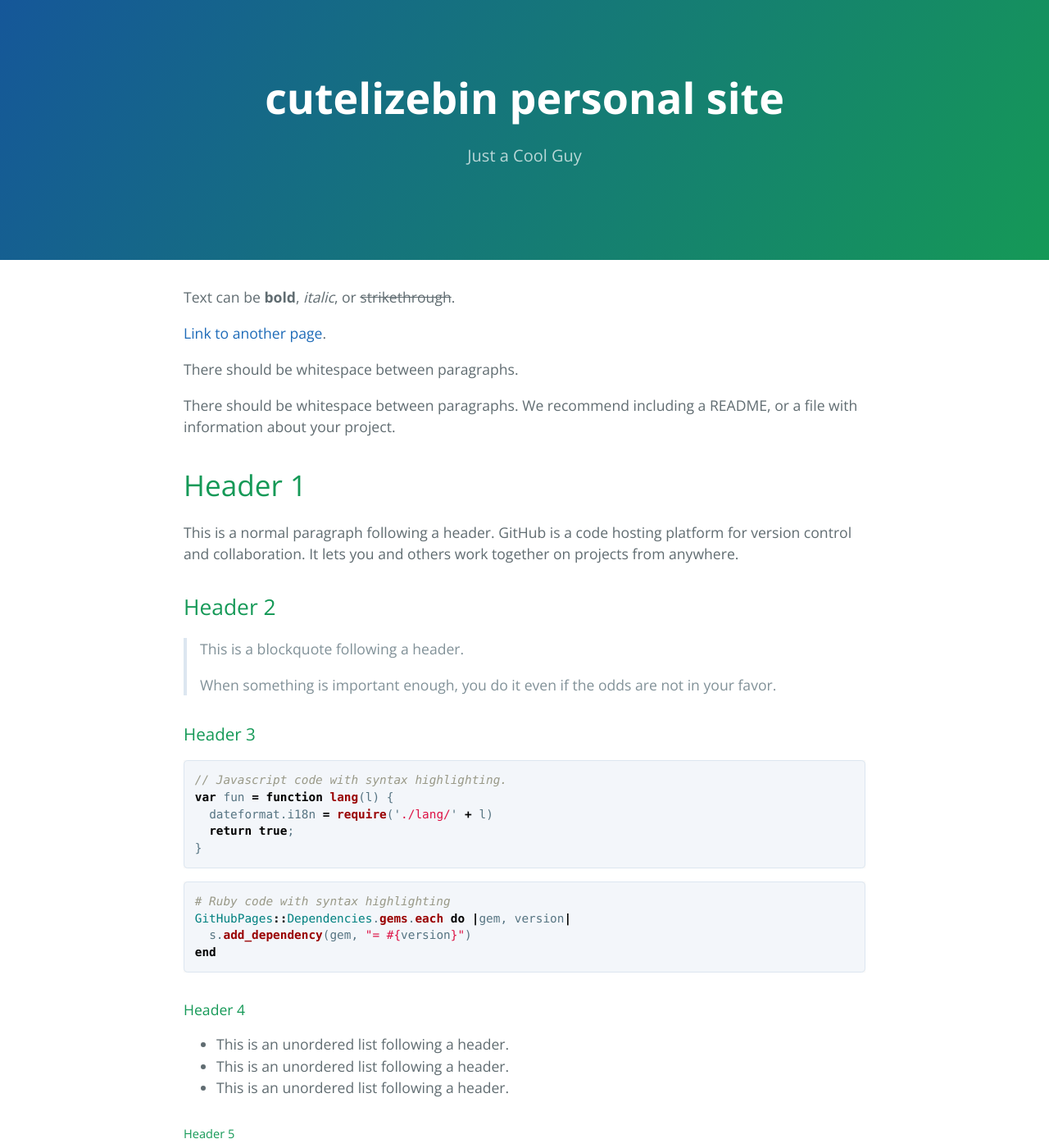
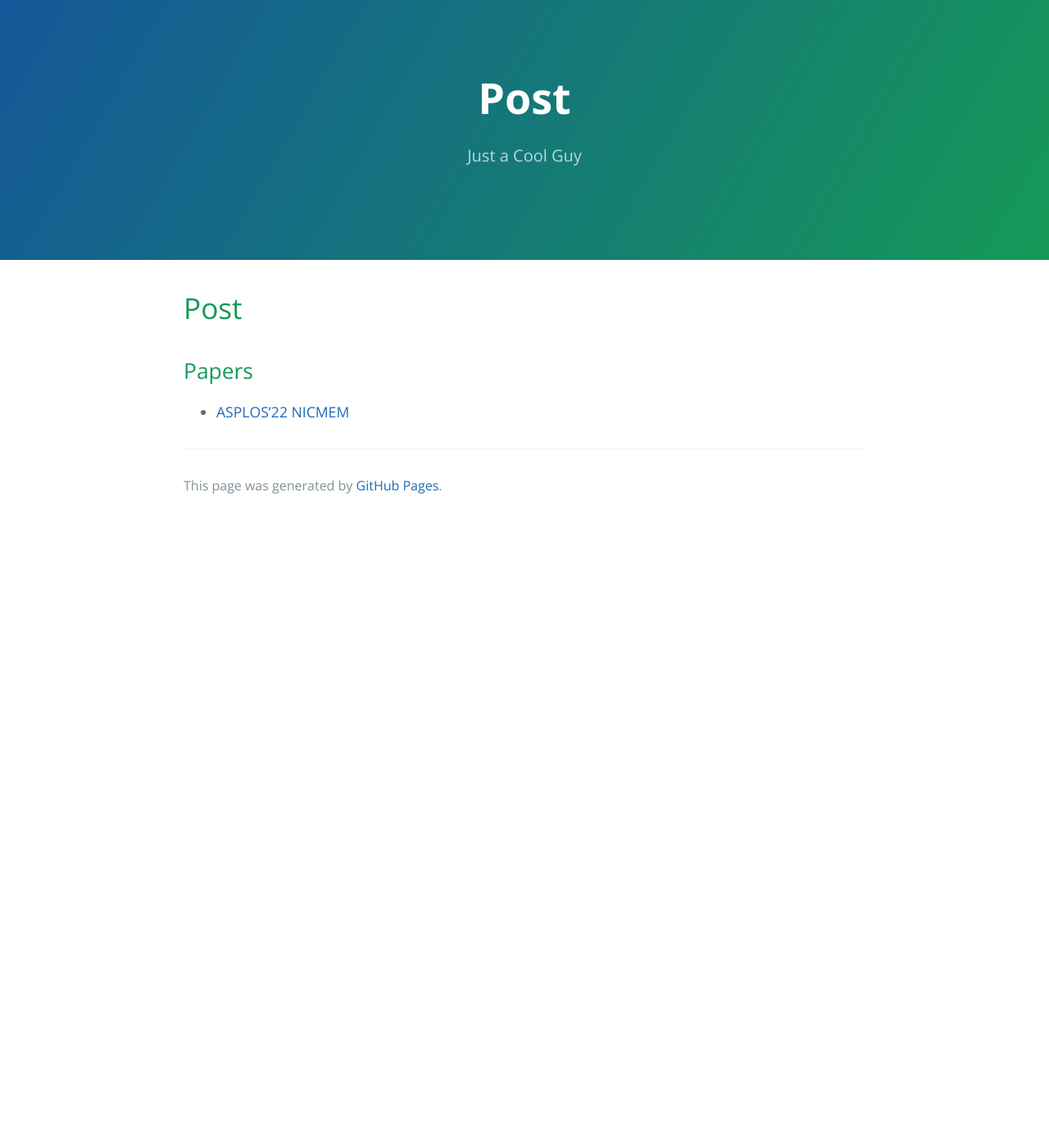
Before and after one commit to cutelizebin/cutelizebin.github.io, a Jekyll site: the page built from index.md, in a window 1280 px wide and 1400 px high. Shown: the whole window at 82% size. Built offline with Jekyll 4.4.1, drawn with Linux system fonts in a browser that asks for light colours; our own code applies the rules of GitHub Pages for plain Markdown files; some of the changed text lies outside the part shown.

Commit message:
First Post

````diff
--- a/index.md
+++ b/index.md
@@ -2,122 +2,8 @@
 layout: default
 ---
 
-Text can be **bold**, _italic_, or ~~strikethrough~~.
+# Post
 
-[Link to another page](./another-page.html).
+## Papers
 
-There should be whitespace between paragraphs.
-
-There should be whitespace between paragraphs. We recommend including a README, or a file with information about your project.
-
-# Header 1
-
-This is a normal paragraph following a header. GitHub is a code hosting platform for version control and collaboration. It lets you and others work together on projects from anywhere.
-
-## Header 2
-
-> This is a blockquote following a header.
->
-> When something is important enough, you do it even if the odds are not in your favor.
-
-### Header 3
-
-```js
-// Javascript code with syntax highlighting.
-var fun = function lang(l) {
-  dateformat.i18n = require('./lang/' + l)
-  return true;
-}
-```
-
-```ruby
-# Ruby code with syntax highlighting
-GitHubPages::Dependencies.gems.each do |gem, version|
-  s.add_dependency(gem, "= #{version}")
-end
-```
-
-#### Header 4
-
-*   This is an unordered list following a header.
-*   This is an unordered list following a header.
-*   This is an unordered list following a header.
-
-##### Header 5
-
-1.  This is an ordered list following a header.
-2.  This is an ordered list following a header.
-3.  This is an ordered list following a header.
-
-###### Header 6
-
-| head1        | head two          | three |
-|:-------------|:------------------|:------|
-| ok           | good swedish fish | nice  |
-| out of stock | good and plenty   | nice  |
-| ok           | good `oreos`      | hmm   |
-| ok           | good `zoute` drop | yumm  |
-
-### There's a horizontal rule below this.
-
-* * *
-
-### Here is an unordered list:
-
-*   Item foo
-*   Item bar
-*   Item baz
-*   Item zip
-
-### And an ordered list:
-
-1.  Item one
-1.  Item two
-1.  Item three
-1.  Item four
-
-### And a nested list:
-
-- level 1 item
-  - level 2 item
-  - level 2 item
-    - level 3 item
-    - level 3 item
-- level 1 item
-  - level 2 item
-  - level 2 item
-  - level 2 item
-- level 1 item
-  - level 2 item
-  - level 2 item
-- level 1 item
-
-### Small image
-
-![Octocat](https://github.githubassets.com/images/icons/emoji/octocat.png)
-
-### Large image
-
-![Branching](https://guides.github.com/activities/hello-world/branching.png)
-
-
-### Definition lists can be used with HTML syntax.
-
-<dl>
-<dt>Name</dt>
-<dd>Godzilla</dd>
-<dt>Born</dt>
-<dd>1952</dd>
-<dt>Birthplace</dt>
-<dd>Japan</dd>
-<dt>Color</dt>
-<dd>Green</dd>
-</dl>
-
-```
-Long, single-line code blocks should not wrap. They should horizontally scroll if they are too long. This line should be long enough to demonstrate this.
-```
-
-```
-The final element.
-```
+- [ASPLOS'22 NICMEM](./post/asplos22-nicmem.md)
````
Also changed, not shown: post/asplos22-nicmem.md (added, +41 -0 lines).
